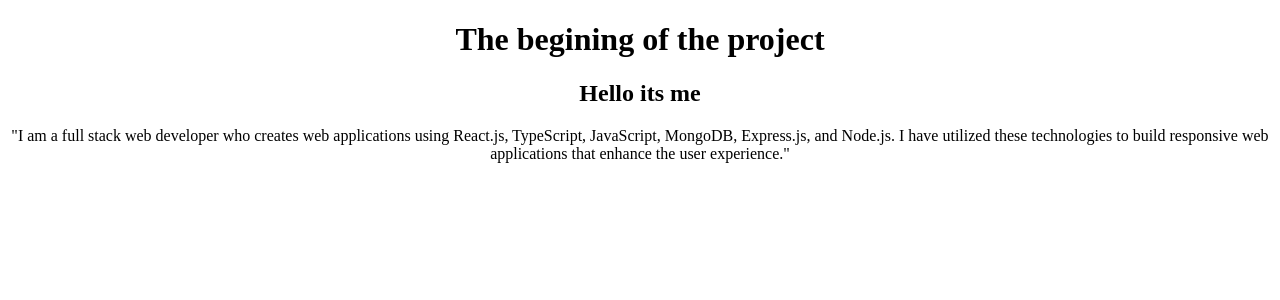
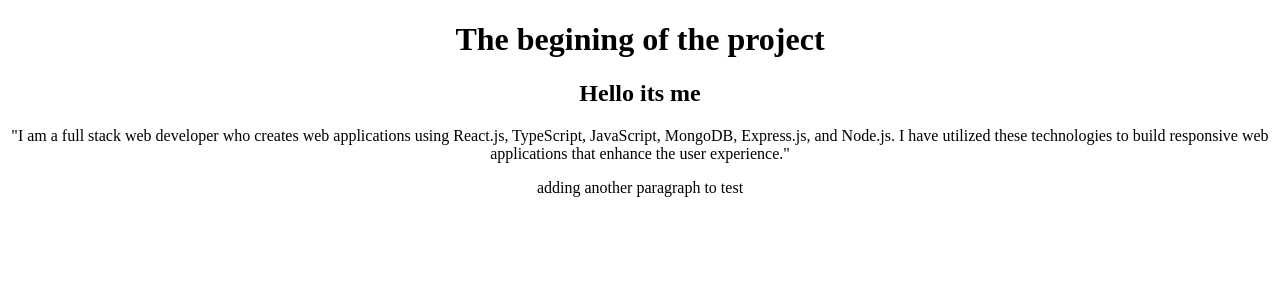
Before and after one commit to jesusoyer/JO-Portfolio, a React (Create React App) app: page / in a window 1280 px wide. Shown: the top 300 px of the page. Built offline with nearby package versions, Linux system fonts and the light colour scheme.

Commit message:
test paragraph

```diff
--- a/src/App.tsx
+++ b/src/App.tsx
@@ -7,6 +7,7 @@ function App() {
         <h1>The begining of the project</h1>
         <h2>Hello its me</h2>
         <p>"I am a full stack web developer who creates web applications using React.js, TypeScript, JavaScript, MongoDB, Express.js, and Node.js. I have utilized these technologies to build responsive web applications that enhance the user experience."</p>
+        <p>adding another paragraph to test</p>
     </div>
   );
 }
```
